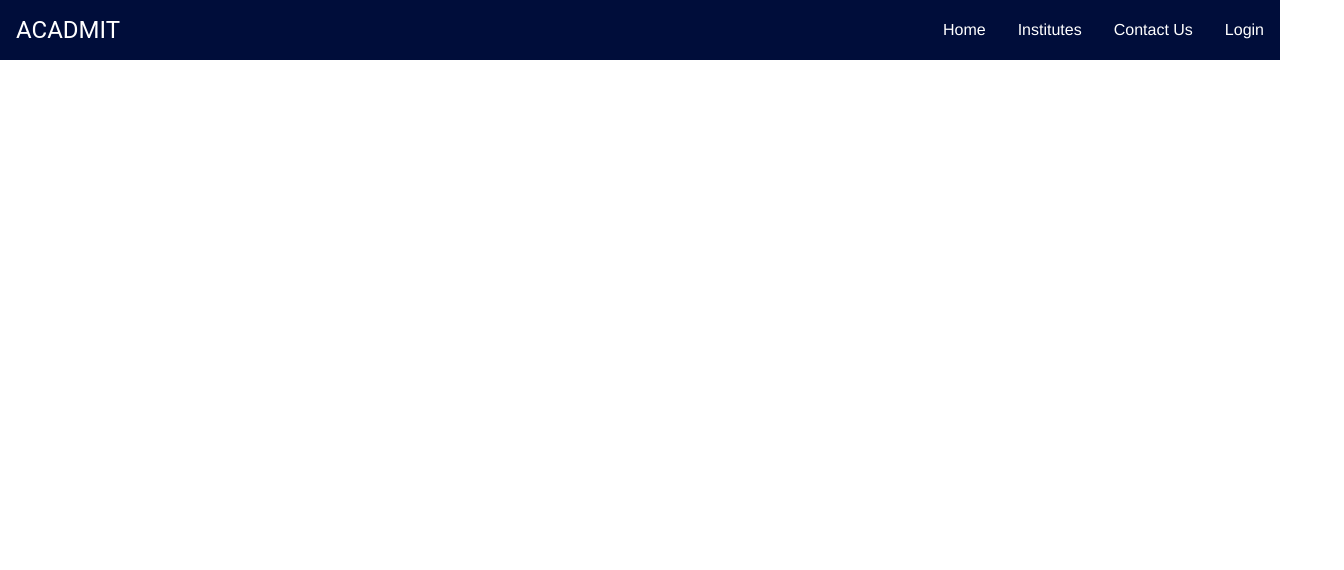
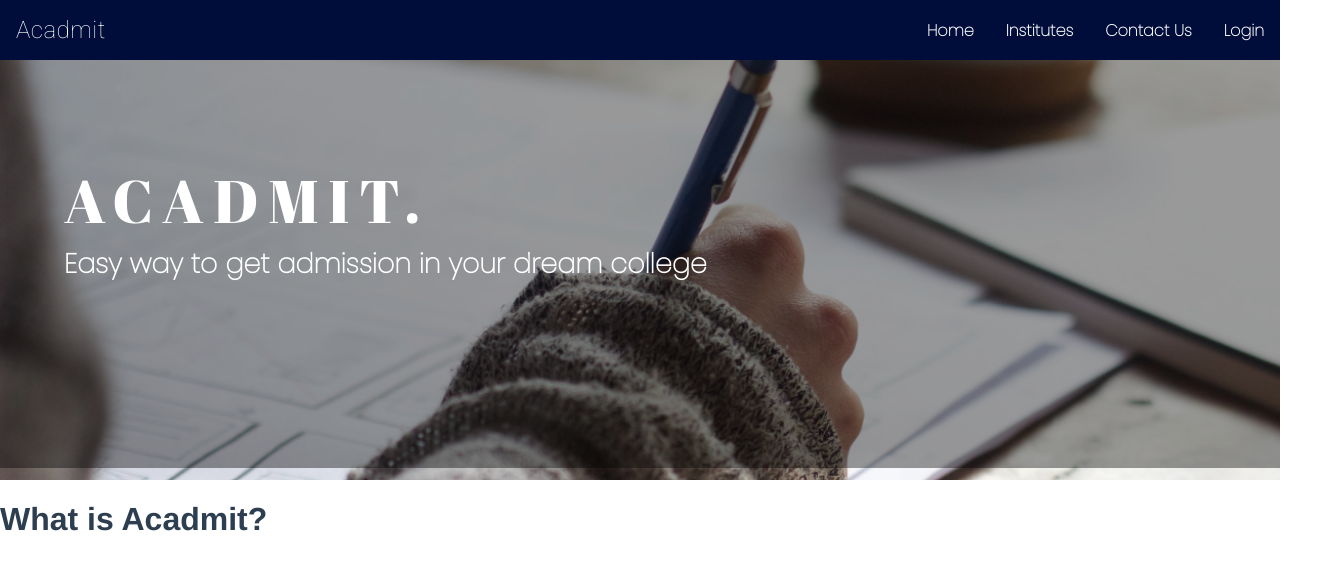
Before and after one commit to Shashank-GS/Div-a-loopers_Acadmit, a Vue app in the folder client/: page / in a window 1280 px wide. Shown: the top 570 px of the page, 1344 px wide, since content can reach past the window. Built offline with nearby package versions, Linux system fonts and the light colour scheme.

Commit message:
Added a few more pages

```diff
--- a/client/src/base.scss
+++ b/client/src/base.scss
@@ -1,3 +1,4 @@
+@import url('https://fonts.googleapis.com/css2?family=Abril+Fatface&family=Poppins:wght@100&family=Roboto:wght@100&display=swap');
 body{
     margin: 0;
     padding: 0;
--- a/client/src/components/navbar1.vue
+++ b/client/src/components/navbar1.vue
@@ -1,6 +1,6 @@
 <template>
     <nav>
-        <div class="logo">ACADMIT</div>
+        <div class="logo">Acadmit</div>
         <a href="#" class="toggle-button">
             <span class="bar"></span>
             <span class="bar"></span>
@@ -32,6 +32,9 @@ nav{
 }
 .logo{
     font-family: Roboto;
+    font-style: normal;
+    font-weight: normal;
+    letter-spacing: 0.02em;
     font-size: 1.5rem;
     margin: 1rem;
 }
@@ -46,9 +49,12 @@ nav{
 }
 
 .nav-links li a {
+    font-family: Poppins;
     display: block;
     color: white;
     padding: 1rem;
+    font-style: normal;
+    font-weight: 900;;
 }
 
 .nav-links li a:hover {
--- a/client/src/views/Home.vue
+++ b/client/src/views/Home.vue
@@ -1,6 +1,17 @@
 <template>
   <div class="home">
+  <div class="background-img">
   <Navbar></Navbar>
+    <div class="overlay">
+      <h1>
+        ACADMIT.
+      </h1>
+      <div class="motto">Easy way to get admission in your dream college</div>
+    </div>
+  </div>
+  <div class="About section">
+    <h1><span >What is Acadmit?</span></h1>
+  </div>
   </div>
 </template>
 
@@ -15,3 +26,40 @@ export default {
   }
 }
 </script>
+
+<style lang="scss" scoped>
+@import url('https://fonts.googleapis.com/css2?family=Abril+Fatface&display=swap');
+  .background-img{
+    background-image: url(../assets/Hero_img.png);
+    width: 100%;
+    height: 60vh;
+    background-size:cover ;
+  }
+  .overlay {
+  width: 100%;
+  height: 51vh;
+  background-size: cover;
+  background-color: rgba(0, 0, 0, 0.4);
+  color:white;
+  h1{
+    position: absolute;
+    height: 20rem;
+    left: 5%;
+    top: 15%;
+    font-family: Abril Fatface;
+    font-style: normal;
+    font-weight: normal;
+    font-size: 60px;
+    letter-spacing: 0.16em;
+  }
+  .motto{
+    position: relative;
+    left: 5%;
+    top: 45%;
+    font-family: Poppins;
+    font-style: normal;
+    font-weight: 600;
+    font-size: 27px;
+  }
+}
+</style>
```
Also changed, not shown: client/src/assets/Hero_img.png (added), client/src/assets/logo.png, client/src/views/Login.vue (added), client/src/views/Signup.vue (added), client/src/views/createAccn.vue (added), client/src/views/editAccn.vue (added).
